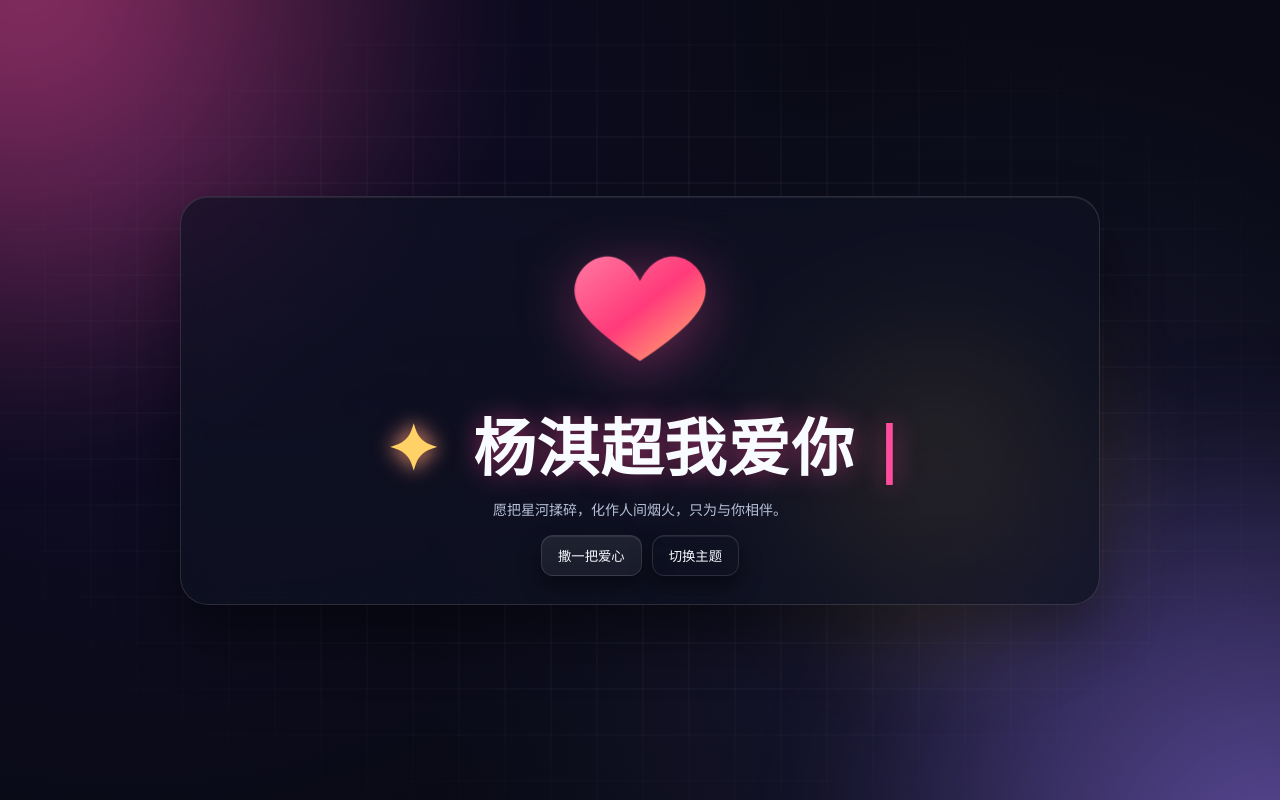
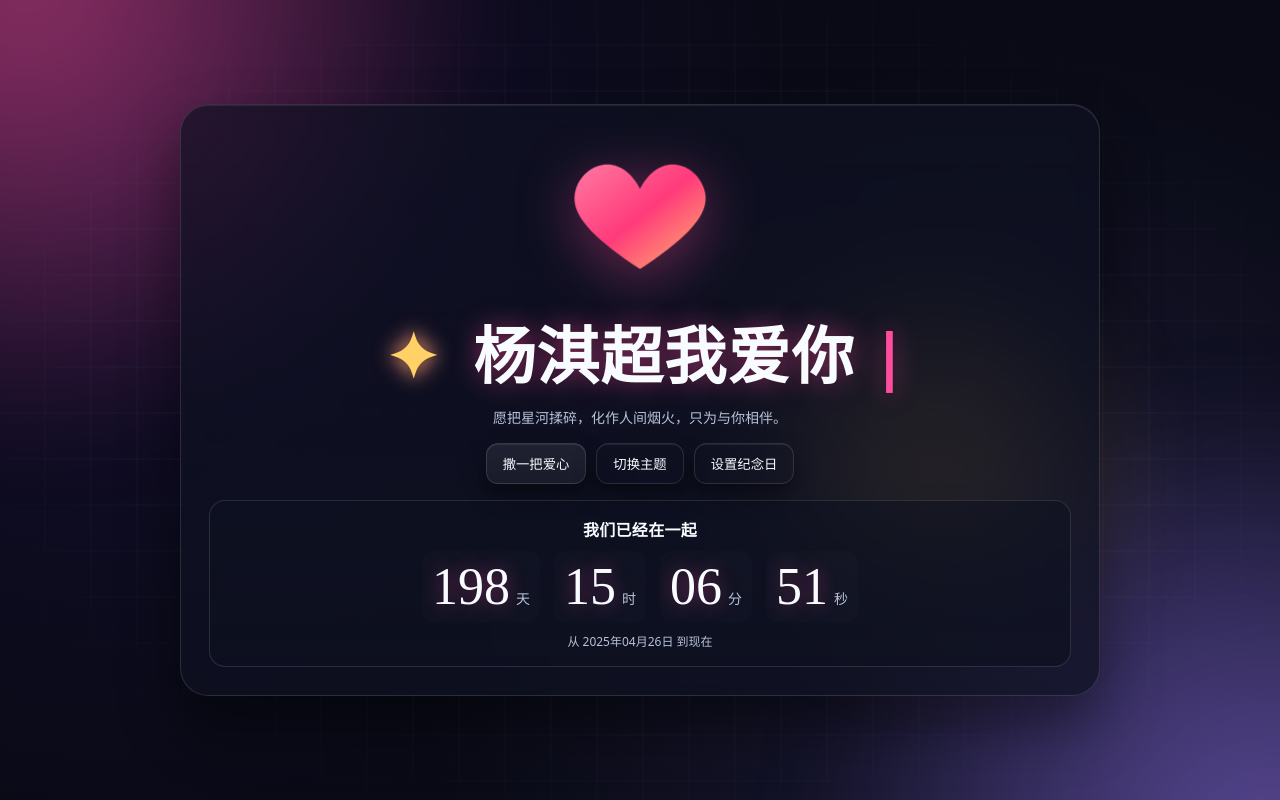
Before and after one commit to guchenli498-tech/love-page, a plain HTML site: page index.html in a window 1280 px wide. Drawn offline with Linux system fonts and the light colour scheme; a web font is replaced by a local one.

Commit message:
更新界面

```diff
--- a/index.html
+++ b/index.html
@@ -40,6 +40,19 @@
 			<div class="actions">
 				<button id="burstBtn" class="btn">撒一把爱心</button>
 				<button id="toggleTheme" class="btn ghost">切换主题</button>
+				<button id="setStartBtn" class="btn ghost">设置纪念日</button>
+			</div>
+
+			<div class="counter glass" aria-live="polite">
+				<div class="counter-title">我们已经在一起</div>
+				<div class="counter-row">
+					<div class="block"><span id="cDays" class="num">0</span><span class="unit">天</span></div>
+					<div class="block"><span id="cHours" class="num">00</span><span class="unit">时</span></div>
+					<div class="block"><span id="cMinutes" class="num">00</span><span class="unit">分</span></div>
+					<div class="block"><span id="cSeconds" class="num">00</span><span class="unit">秒</span></div>
+				</div>
+				<div class="counter-sub">从 <span id="startDateText">—</span> 到现在</div>
+				<input id="startDateInput" type="date" style="display:none">
 			</div>
 		</section>
 
--- a/script.js
+++ b/script.js
@@ -15,6 +15,13 @@
 	const typeTarget = document.getElementById('typeTarget');
 	const burstBtn = document.getElementById('burstBtn');
 	const toggleTheme = document.getElementById('toggleTheme');
+	const setStartBtn = document.getElementById('setStartBtn');
+	const startDateInput = document.getElementById('startDateInput');
+	const cDaysEl = document.getElementById('cDays');
+	const cHoursEl = document.getElementById('cHours');
+	const cMinutesEl = document.getElementById('cMinutes');
+	const cSecondsEl = document.getElementById('cSeconds');
+	const startDateTextEl = document.getElementById('startDateText');
 
 	// 目标文案
 	const phrase = '杨淇超我爱你';
@@ -142,6 +149,63 @@
 		burst(rect.width * 0.5, rect.height * 0.55, 160);
 	});
 
+	// ===== 恋爱时长计时 =====
+	function readStartDate() {
+		let iso = localStorage.getItem('love-start-date');
+		if (!iso) {
+			// 若用户未设置，则以“当前日期 - 198 天”为默认起始
+			const now = new Date();
+			const startMs = now.getTime() - 198 * 24 * 60 * 60 * 1000;
+			const d = new Date(startMs);
+			iso = `${d.getFullYear()}-${String(d.getMonth()+1).padStart(2,'0')}-${String(d.getDate()).padStart(2,'0')}T00:00:00`;
+			localStorage.setItem('love-start-date', iso);
+		}
+		return iso;
+	}
+	function setStartDate(isoDate) {
+		localStorage.setItem('love-start-date', isoDate);
+	}
+	function formatDateCHN(d) {
+		return `${d.getFullYear()}年${String(d.getMonth()+1).padStart(2,'0')}月${String(d.getDate()).padStart(2,'0')}日`;
+	}
+	function updateCounter() {
+		const iso = readStartDate();
+		const start = new Date(iso);
+		const now = new Date();
+		let diff = Math.max(0, now.getTime() - start.getTime());
+		const dayMs = 24*60*60*1000;
+		const days = Math.floor(diff / dayMs);
+		diff -= days * dayMs;
+		const hours = Math.floor(diff / (60*60*1000));
+		diff -= hours * 60*60*1000;
+		const minutes = Math.floor(diff / (60*1000));
+		diff -= minutes * 60*1000;
+		const seconds = Math.floor(diff / 1000);
+		cDaysEl.textContent = String(days);
+		cHoursEl.textContent = String(hours).padStart(2,'0');
+		cMinutesEl.textContent = String(minutes).padStart(2,'0');
+		cSecondsEl.textContent = String(seconds).padStart(2,'0');
+		startDateTextEl.textContent = formatDateCHN(start);
+	}
+	// 初始化 counter
+	updateCounter();
+	setInterval(updateCounter, 1000);
+	// 设置起始日交互
+	setStartBtn.addEventListener('click', () => {
+		const iso = readStartDate();
+		const [dateOnly] = iso.split('T');
+		startDateInput.value = dateOnly;
+		startDateInput.onchange = () => {
+			if (startDateInput.value) {
+				setStartDate(`${startDateInput.value}T00:00:00`);
+				updateCounter();
+				const rect = canvas.getBoundingClientRect();
+				burst(rect.width * 0.5, rect.height * 0.55, 160);
+			}
+		};
+		startDateInput.click();
+	});
+
 	// 初始动效
 	typeText(phrase).then(() => {
 		const rect = canvas.getBoundingClientRect();
--- a/styles.css
+++ b/styles.css
@@ -115,6 +115,31 @@ body{
 	background:transparent;
 }
 
+/* 计时器 */
+.counter{
+	margin-top:16px;
+	padding:16px 14px;
+	border-radius:16px;
+	border:1px solid var(--glass);
+	background:linear-gradient(180deg, color-mix(in oklab, var(--card) 70%, transparent), color-mix(in oklab, var(--card) 88%, transparent));
+	display:grid; gap:10px;
+}
+.counter-title{
+	font-weight:700; letter-spacing:.02em;
+	color:var(--fg);
+}
+.counter-row{
+	display:flex; justify-content:center; gap:14px; flex-wrap:wrap;
+}
+.block{ display:flex; align-items:baseline; gap:6px; padding:6px 10px; border-radius:12px; background:color-mix(in oklab, #ffffff10 16%, #0000); }
+.num{
+	font-family:"ZCOOL KuaiLe","Noto Serif SC",serif;
+	font-size:clamp(24px, 6.5vmin, 54px);
+	text-shadow:0 0 18px color-mix(in oklab, var(--accent) 45%, transparent);
+}
+.unit{ color:var(--muted); font-size:14px; }
+.counter-sub{ color:var(--muted); font-size:12px; }
+
 /* 小屏优化 */
 @media (max-width:480px){
 	.card{ padding:28px 16px 18px; }
```
